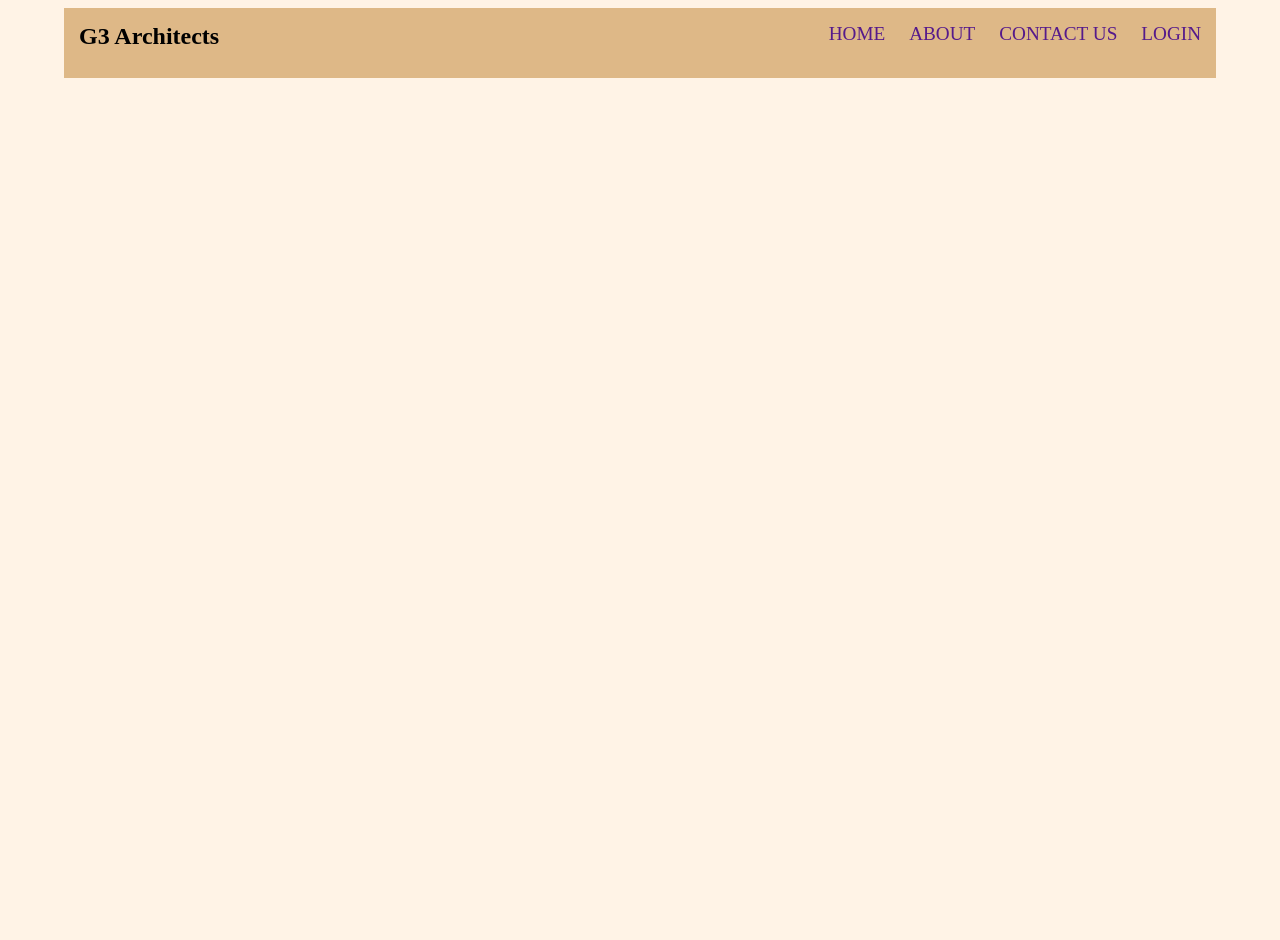
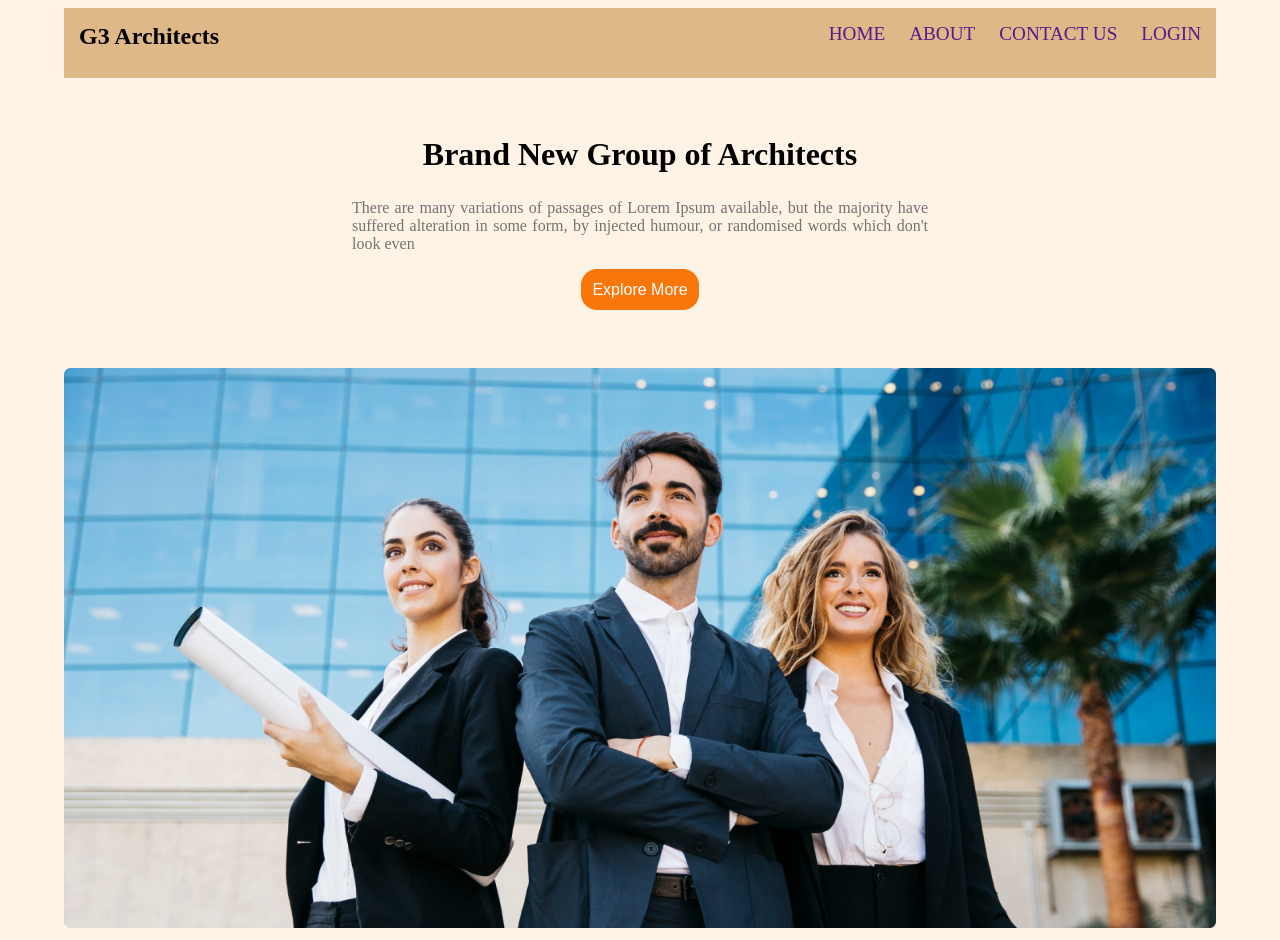
Before and after one commit to AJ-Santo/g3-architects, a plain HTML site: page index.html in a window 1280 px wide. Before the commit the page ends 800 px from the top, so only its background shows below. Drawn offline with Linux system fonts and the light colour scheme.

Commit message:
after sec-2

```diff
--- a/index.html
+++ b/index.html
@@ -27,25 +27,30 @@
         </nav>
 
     </header>
-    <!--
+
+    <!--main section-1-->
+
     <main>
         <section class="section-1">
-            <div class="sec-title">
-                <h1 class="f-sec-header">Brand New
-                    Group of Architects </h1>
+            <div class="f-sec-header">
+                <h1 class="f-sec-title">Brand New Group of Architects </h1>
 
-                <p>There are many variations of passages of Lorem Ipsum available, but the majority have suffered
+                <p class="f-sec-p">There are many variations of passages of Lorem Ipsum available, but the majority have
+                    suffered
                     alteration in some form, by injected humour, or randomised words which don't look even</p>
+
+                <button class="btn-1">Explore More</button>
+
             </div>
 
-            <button class="button">Explore More</button>
+        </section>
 
-        </section>
+        <!--main section-1-->
 
         <section class="section-2">
             <img src="images/banner.png" alt="">
         </section>
-
+        <!--
         <section class="section-3">
             <div class="sec3div-1">
                 <div><img src="images/team1.png" alt=""></div>
--- a/styles/style.css
+++ b/styles/style.css
@@ -4,6 +4,8 @@ body {
     background-color: rgba(255, 144, 14, 0.1);
 }
 
+
+/* header section*/
 .header {
     background-color: burlywood;
     height: 40px;
@@ -16,37 +18,73 @@ body {
     justify-content: space-between;
 
 }
-.header-title{
+
+.header-title {
     font-size: x-large;
     font-weight: bolder;
 }
-.header-item span{
+
+.header-item span {
     font-size: larger;
     margin-left: 20px;
     font-weight: 600px;
 
 }
-.header-item span a{
+
+.header-item span a {
     text-decoration: none;
 
 }
 
-/*
+/* main section-1*/
 
-li{
-    text-decoration-line: none;
-    padding: 0px 20px;
+.f-sec-header {
+    text-align: center;
+    width: 50%;
+    margin: auto;
+    margin-top: 5%;
+    margin-bottom: 5%;
 }
 
-.section-1{
-    background-color: rgb(232, 220, 245);
+.f-sec-title {
+    font-size: xx-large;
+    font-weight: bolder;
+}
+
+.f-sec-p {
+    text-align: justify;
+    color: #727272;
+}
+
+.btn-1 {
+    padding: 2%;
+    background-color: rgb(249, 118, 11);
+    border: none;
+    border-radius: 1em;
+    color: white;
+    font-size: medium;
+    font-weight: 500;
+}
+
+.btn-1:hover {
+    padding: 2%;
+    background-color: rgb(13, 154, 214);
+    border: none;
+    border-radius: 1em;
+    color: white;
+    font-size: medium;
+    font-weight: 500;
+}
+
+/* main section-2*/
+
+.section-2 img {
+    width: 100%;
+}
 
 
-}
-.section-2 img{
-    width: fit-content;
-}
 
+/*
 
 .sec3div-1{
     display: grid;
```
